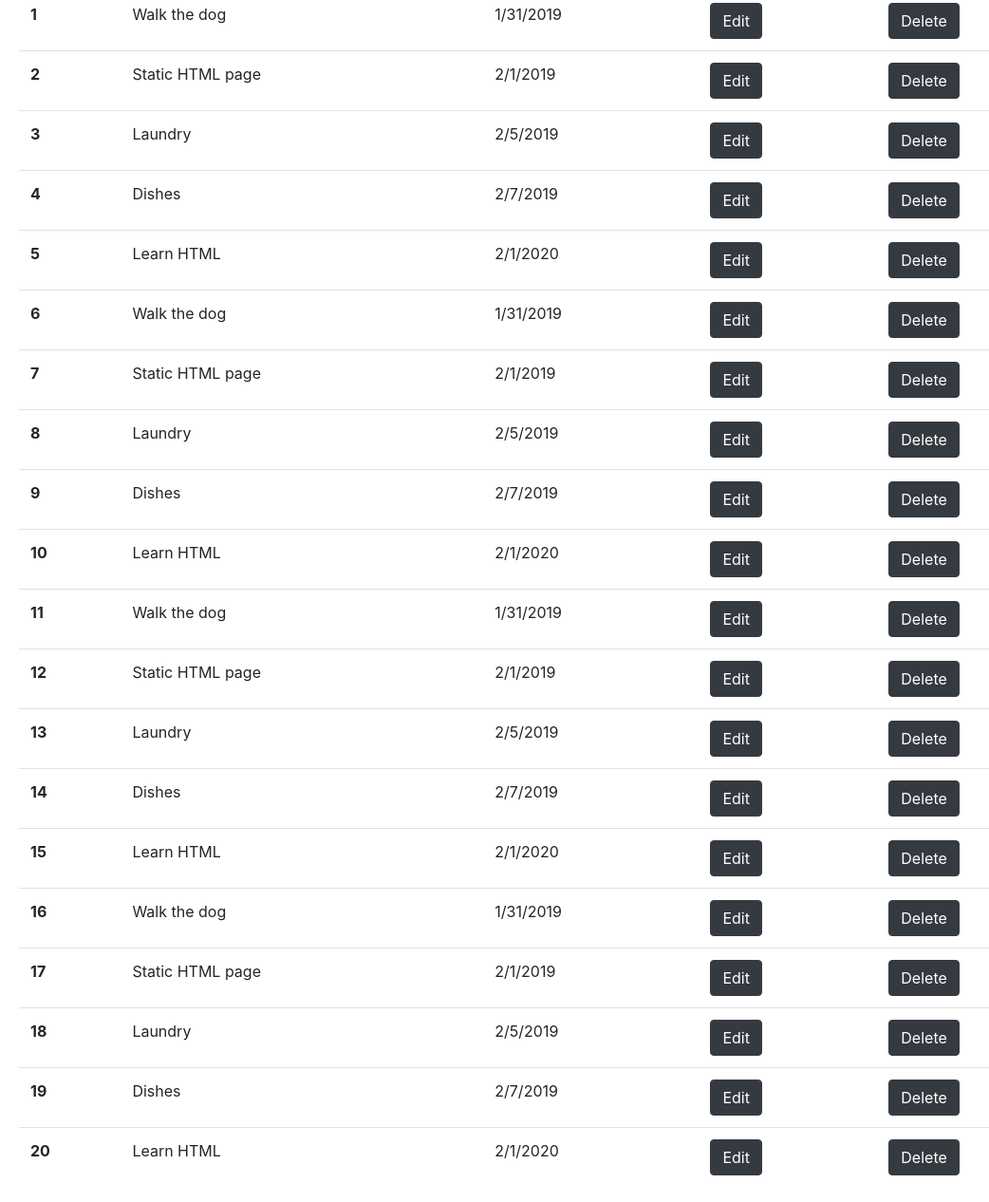
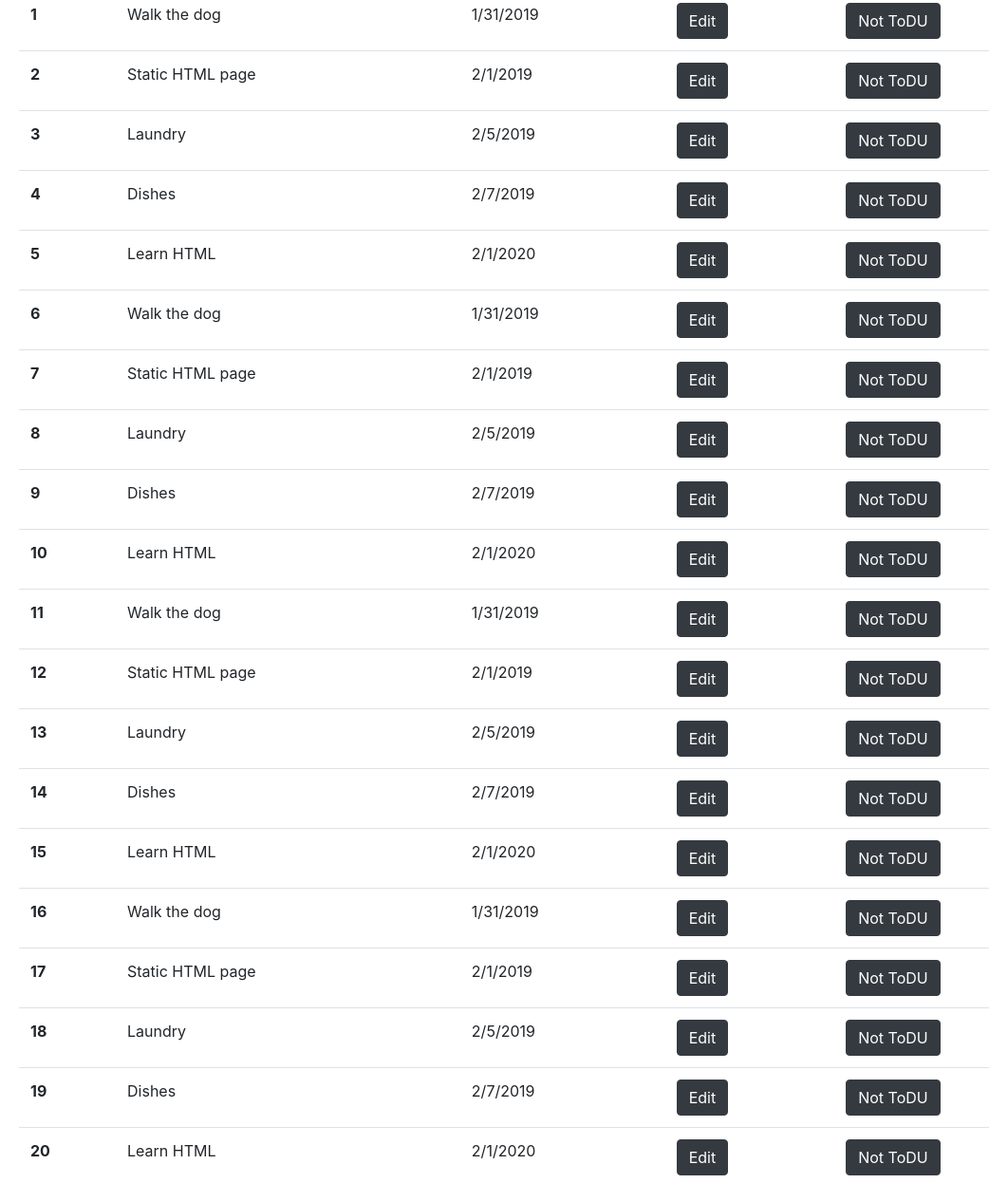
Before and after one commit to BlakeSartor/todoSite, a plain HTML site: page index.html in a window 1280 px wide. Shown: the part 308-1574 px from the top of the page at 95% size, without its empty margins (50-1092 px from the left). Drawn offline with nearby package versions, Linux system fonts and the light colour scheme.

Commit message:
modified

```diff
--- a/index.html
+++ b/index.html
@@ -60,140 +60,140 @@
             <td>Walk the dog</td>
             <td>1/31/2019</td>
             <td><button type="button" class="btn btn-dark">Edit</button></td>
-            <td><button type="button" class="btn btn-dark">Delete</button></td>
+            <td><button type="button" class="btn btn-dark">Not ToDU</button></td>
           </tr>
           <tr>
             <th scope="row">2</th>
             <td>Static HTML page</td>
             <td>2/1/2019</td>
             <td><button type="button" class="btn btn-dark">Edit</button></td>
-            <td><button type="button" class="btn btn-dark">Delete</button></td>
+            <td><button type="button" class="btn btn-dark">Not ToDU</button></td>
           </tr>
           <tr>
             <th scope="row">3</th>
             <td>Laundry</td>
             <td>2/5/2019</td>
             <td><button type="button" class="btn btn-dark">Edit</button></td>
-            <td><button type="button" class="btn btn-dark">Delete</button></td>
+            <td><button type="button" class="btn btn-dark">Not ToDU</button></td>
           </tr>
           <tr>
             <th scope="row">4</th>
             <td>Dishes</td>
             <td>2/7/2019</td>
             <td><button type="button" class="btn btn-dark">Edit</button></td>
-            <td><button type="button" class="btn btn-dark">Delete</button></td>
+            <td><button type="button" class="btn btn-dark">Not ToDU</button></td>
           </tr>
           <tr>
             <th scope="row">5</th>
             <td>Learn HTML</td>
             <td>2/1/2020</td>
             <td><button type="button" class="btn btn-dark">Edit</button></td>
-            <td><button type="button" class="btn btn-dark">Delete</button></td>
+            <td><button type="button" class="btn btn-dark">Not ToDU</button></td>
           </tr>
           <tr>
             <th scope="row">6</th>
             <td>Walk the dog</td>
             <td>1/31/2019</td>
             <td><button type="button" class="btn btn-dark">Edit</button></td>
-            <td><button type="button" class="btn btn-dark">Delete</button></td>
+            <td><button type="button" class="btn btn-dark">Not ToDU</button></td>
           </tr>
           <tr>
             <th scope="row">7</th>
             <td>Static HTML page</td>
             <td>2/1/2019</td>
             <td><button type="button" class="btn btn-dark">Edit</button></td>
-            <td><button type="button" class="btn btn-dark">Delete</button></td>
+            <td><button type="button" class="btn btn-dark">Not ToDU</button></td>
           </tr>
           <tr>
             <th scope="row">8</th>
             <td>Laundry</td>
             <td>2/5/2019</td>
             <td><button type="button" class="btn btn-dark">Edit</button></td>
-            <td><button type="button" class="btn btn-dark">Delete</button></td>
+            <td><button type="button" class="btn btn-dark">Not ToDU</button></td>
           </tr>
           <tr>
             <th scope="row">9</th>
             <td>Dishes</td>
             <td>2/7/2019</td>
             <td><button type="button" class="btn btn-dark">Edit</button></td>
-            <td><button type="button" class="btn btn-dark">Delete</button></td>
+            <td><button type="button" class="btn btn-dark">Not ToDU</button></td>
           </tr>
           <tr>
             <th scope="row">10</th>
             <td>Learn HTML</td>
             <td>2/1/2020</td>
             <td><button type="button" class="btn btn-dark">Edit</button></td>
-            <td><button type="button" class="btn btn-dark">Delete</button></td>
+            <td><button type="button" class="btn btn-dark">Not ToDU</button></td>
           </tr>
           <tr>
             <th scope="row">11</th>
             <td>Walk the dog</td>
             <td>1/31/2019</td>
             <td><button type="button" class="btn btn-dark">Edit</button></td>
-            <td><button type="button" class="btn btn-dark">Delete</button></td>
+            <td><button type="button" class="btn btn-dark">Not ToDU</button></td>
           </tr>
           <tr>
             <th scope="row">12</th>
             <td>Static HTML page</td>
             <td>2/1/2019</td>
             <td><button type="button" class="btn btn-dark">Edit</button></td>
-            <td><button type="button" class="btn btn-dark">Delete</button></td>
+            <td><button type="button" class="btn btn-dark">Not ToDU</button></td>
           </tr>
           <tr>
             <th scope="row">13</th>
             <td>Laundry</td>
             <td>2/5/2019</td>
             <td><button type="button" class="btn btn-dark">Edit</button></td>
-            <td><button type="button" class="btn btn-dark">Delete</button></td>
+            <td><button type="button" class="btn btn-dark">Not ToDU</button></td>
           </tr>
           <tr>
             <th scope="row">14</th>
             <td>Dishes</td>
             <td>2/7/2019</td>
             <td><button type="button" class="btn btn-dark">Edit</button></td>
-            <td><button type="button" class="btn btn-dark">Delete</button></td>
+            <td><button type="button" class="btn btn-dark">Not ToDU</button></td>
           </tr>
           <tr>
             <th scope="row">15</th>
             <td>Learn HTML</td>
             <td>2/1/2020</td>
             <td><button type="button" class="btn btn-dark">Edit</button></td>
-            <td><button type="button" class="btn btn-dark">Delete</button></td>
+            <td><button type="button" class="btn btn-dark">Not ToDU</button></td>
           </tr>
           <tr>
             <th scope="row">16</th>
             <td>Walk the dog</td>
             <td>1/31/2019</td>
             <td><button type="button" class="btn btn-dark">Edit</button></td>
-            <td><button type="button" class="btn btn-dark">Delete</button></td>
+            <td><button type="button" class="btn btn-dark">Not ToDU</button></td>
           </tr>
           <tr>
             <th scope="row">17</th>
             <td>Static HTML page</td>
             <td>2/1/2019</td>
             <td><button type="button" class="btn btn-dark">Edit</button></td>
-            <td><button type="button" class="btn btn-dark">Delete</button></td>
+            <td><button type="button" class="btn btn-dark">Not ToDU</button></td>
           </tr>
           <tr>
             <th scope="row">18</th>
             <td>Laundry</td>
             <td>2/5/2019</td>
             <td><button type="button" class="btn btn-dark">Edit</button></td>
-            <td><button type="button" class="btn btn-dark">Delete</button></td>
+            <td><button type="button" class="btn btn-dark">Not ToDU</button></td>
           </tr>
           <tr>
             <th scope="row">19</th>
             <td>Dishes</td>
             <td>2/7/2019</td>
             <td><button type="button" class="btn btn-dark">Edit</button></td>
-            <td><button type="button" class="btn btn-dark">Delete</button></td>
+            <td><button type="button" class="btn btn-dark">Not ToDU</button></td>
           </tr>
           <tr>
             <th scope="row">20</th>
             <td>Learn HTML</td>
             <td>2/1/2020</td>
             <td><button type="button" class="btn btn-dark">Edit</button></td>
-            <td><button type="button" class="btn btn-dark">Delete</button></td>
+            <td><button type="button" class="btn btn-dark">Not ToDU</button></td>
           </tr>
         </tbody>
       </table>
```
